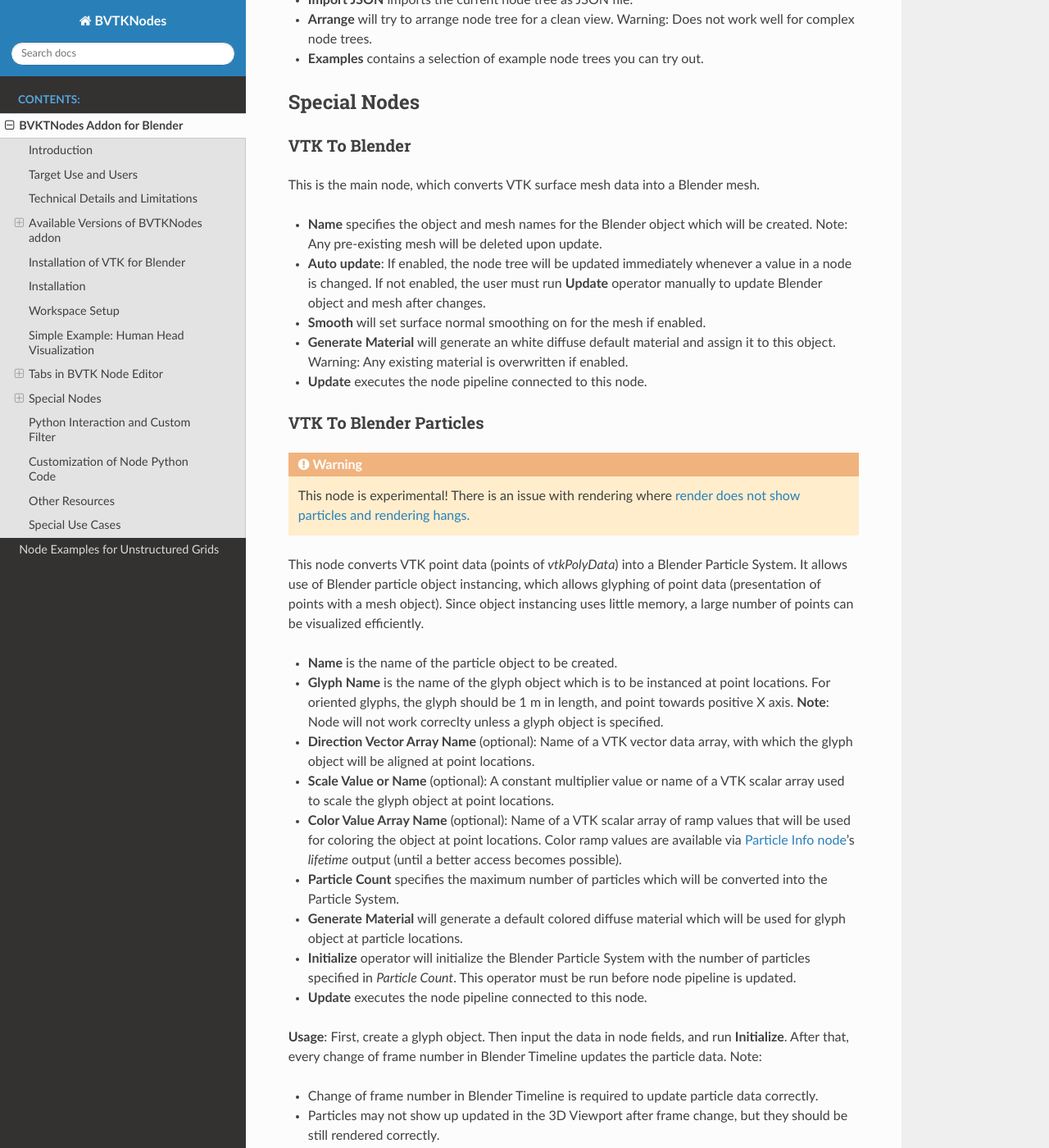
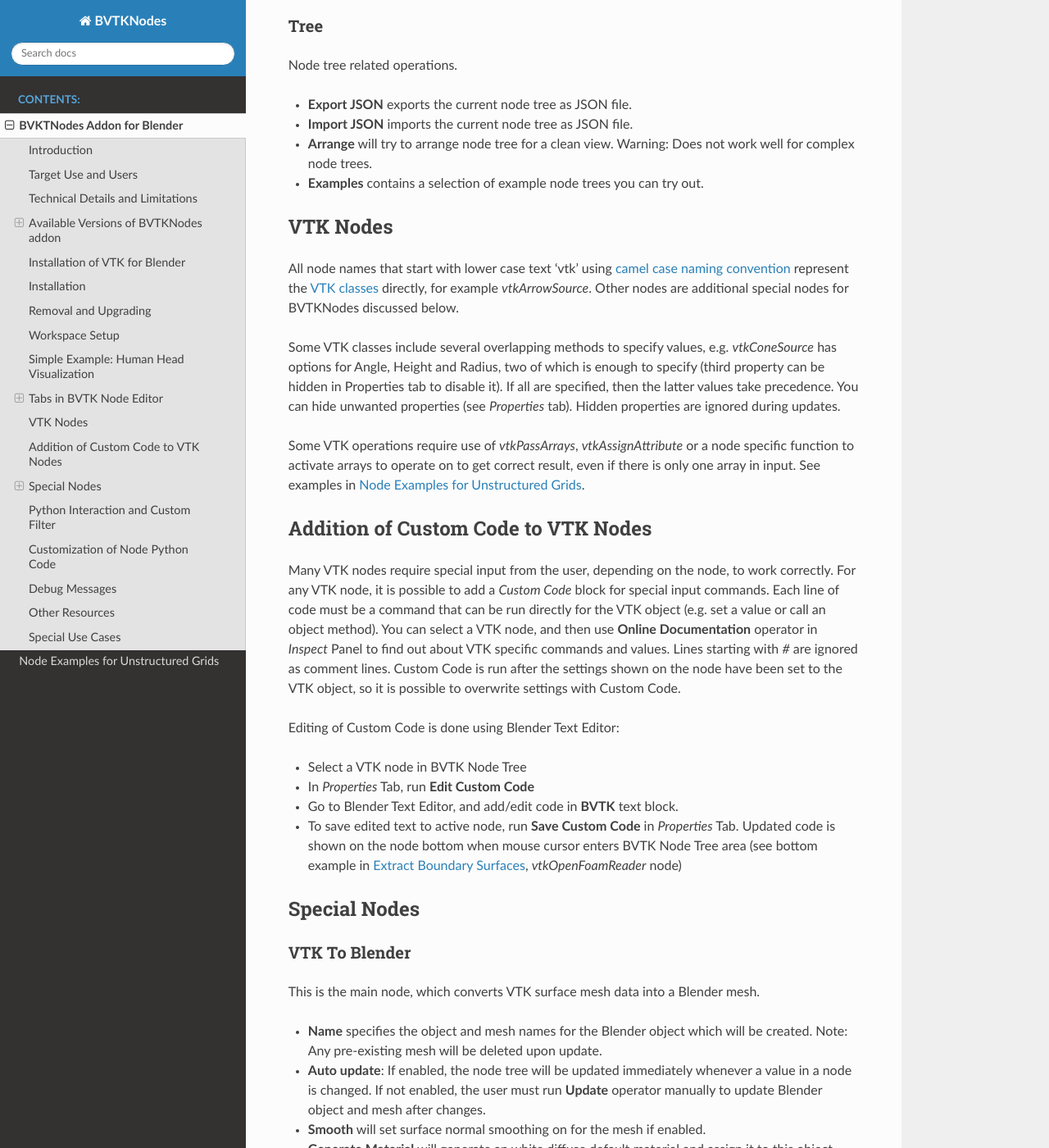
Before and after one commit to simboden/BVtkNodes, a Sphinx documentation site: the page built from docs/BVTKNodes.rst, in a window 1280 px wide and 1400 px high, scrolled down 6417 px. Shown: the whole window at 82% size. Built offline with Sphinx 7.4.7 and the Read the Docs theme 2.0.0, drawn with Linux system fonts in a browser that asks for light colours; some of the changed text lies outside the part shown.

Commit message:
Added VTK Nodes and Custom Code section to docs
- Improvings on the docs. Added addon Removal and Upgrading
  instructions, VTK Nodes, much needed Custom Code section
  and Debug Messages section.
- Other small improvements to docs.

```diff
--- a/docs/BVTKNodes.rst
+++ b/docs/BVTKNodes.rst
@@ -70,13 +70,7 @@
 shown in the node is set to the VTK object represented by the node,
 unless the value is empty. It is not possible to affect the order in
 which values are set, which may result in unwanted behavior. In this
-case, please add Custom Code to node, which is always run at last.
-
-Some VTK classes include several overlapping methods to specify
-values, e.g. *vtkConeSource* has options for Angle, Height and Radius,
-two of which is enough to specify (third property can be hidden in
-Properties tab to disable it). If all are specified, then the latter
-values take precedence.
+case, please see :ref:`custom_code`. Custom code is always run at last.
 
 .. warning::
 
@@ -145,6 +139,15 @@
 - Start Blender, go to “Edit” –> “Preferences” –> “Add-ons” –> “Install” –> open the add-on zip file.
 - Activate the “BVTKNodes” add-on in Preferences by clicking on the checkbox. Add-on is located in Node category, "Community" level of Blender add-ons.
 - **For Blender 2.79:** User Settings are located in File menu, and it is suggested to **Save User Settings** before closing settings.
+
+Removal and Upgrading
+---------------------
+
+Before installation of an updated version of BVTKNodes add-on, you should first remove the old version:
+
+- Go to “Edit” –> “Preferences” –> “Add-ons” –> "BVTKNodes" -> Remove
+- Close Blender and open again. Make sure BVTKNodes is not listed in the list of available add-ons.
+- Follow Installation Instructions above.
 
 
 Workspace Setup
@@ -277,8 +280,58 @@
   try out.
 
 
+VTK Nodes
+---------
+
+All node names that start with lower case text 'vtk' using
+`camel case naming convention <https://en.wikipedia.org/wiki/Camel_case>`_
+represent the `VTK classes <https://vtk.org/doc/nightly/html/classes.html>`_
+directly, for example *vtkArrowSource*. Other nodes are additional
+special nodes for BVTKNodes discussed below.
+
+Some VTK classes include several overlapping methods to specify
+values, e.g. *vtkConeSource* has options for Angle, Height and Radius,
+two of which is enough to specify (third property can be hidden in
+Properties tab to disable it). If all are specified, then the latter
+values take precedence. You can hide unwanted properties (see
+*Properties* tab). Hidden properties are ignored during updates.
+
+Some VTK operations require use of *vtkPassArrays*,
+*vtkAssignAttribute* or a node specific function to activate arrays to
+operate on to get correct result, even if there is only one array in
+input. See examples in :ref:`ug_nodes`.
+
+
+.. _custom_code:
+
+Addition of Custom Code to VTK Nodes
+------------------------------------
+
+Many VTK nodes require special input from the user, depending on the
+node, to work correctly. For any VTK node, it is possible to add a
+*Custom Code* block for special input commands. Each line of code must
+be a command that can be run directly for the VTK object (e.g. set a
+value or call an object method). You can select a VTK node, and then
+use **Online Documentation** operator in *Inspect* Panel to find out
+about VTK specific commands and values. Lines starting with `#` are
+ignored as comment lines. Custom Code is run after the settings shown
+on the node have been set to the VTK object, so it is possible to
+overwrite settings with Custom Code.
+
+Editing of Custom Code is done using Blender Text Editor:
+
+- Select a VTK node in BVTK Node Tree
+- In *Properties* Tab, run **Edit Custom Code**
+- Go to Blender Text Editor, and add/edit code in **BVTK** text block.
+- To save edited text to active node, run **Save Custom Code** in
+  *Properties* Tab. Updated code is shown on the node bottom when mouse
+  cursor enters BVTK Node Tree area (see bottom example in
+  :ref:`extract_boundary_surfaces`, *vtkOpenFoamReader* node)
+
+
 Special Nodes
 -------------
+
 
 VTK To Blender
 ^^^^^^^^^^^^^^
@@ -423,6 +476,7 @@
 - **Multiplier** scales both all *Dimensions* and all *Spacing* values
   while (approximately) retaining image bounding box size.
 
+.. _info-node:
 
 Info
 ^^^^
@@ -531,6 +585,7 @@
 `VTK documentation <https://vtk.org/doc/nightly/html/>`_
 for class specific information.
 
+
 Customization of Node Python Code
 ---------------------------------
 
@@ -550,12 +605,36 @@
 to submit such node code customizations at `github issues page`_!
 
 
+Debug Messages
+--------------
+
+Please use :ref:`info-node` node for viewing pipeline contents.
+
+BVTKNodes additionally uses Python Logging module, which prints out
+debug messages to the terminal where Blender is started, but only when
+Python Logging is configured properly (see Configuring Logging chapter
+in `Logging from Python code in Blender
+<https://code.blender.org/2016/05/logging-from-python-code-in-blender/>`_).
+These messages may be helpful for debugging purposes.  In the simplest
+case on Linux, you can create a text file
+``$HOME/.config/blender/{version}/scripts/startup/setup_logging.py``
+with contents
+
+.. code:: python
+
+  import logging
+  logging.basicConfig(format='%(funcName)s: %(message)s', level=logging.DEBUG)
+
+
 Other Resources
 ---------------
 
 - There are some examples in `Blenderartists BVTKNodes gallery discussion thread <https://blenderartists.org/t/bvtknodes-gallery/1161079/21>`_.
 
-- You are free to ask and give advice for specific use cases at `github issues page <https://github.com/tkeskita/BVtkNodes/issues>`_.
+- You are free to ask and give advice for specific use cases at
+  `github issues page <https://github.com/tkeskita/BVtkNodes/issues>`_.
+  Please check closed and open issues first, in case your problem has
+  been mentioned already!
 
 
 Special Use Cases
```
Also changed, not shown: other parts of docs/BVTKNodes.rst (+4 -4 lines), docs/ug_nodes.rst (+13 -9 lines).
